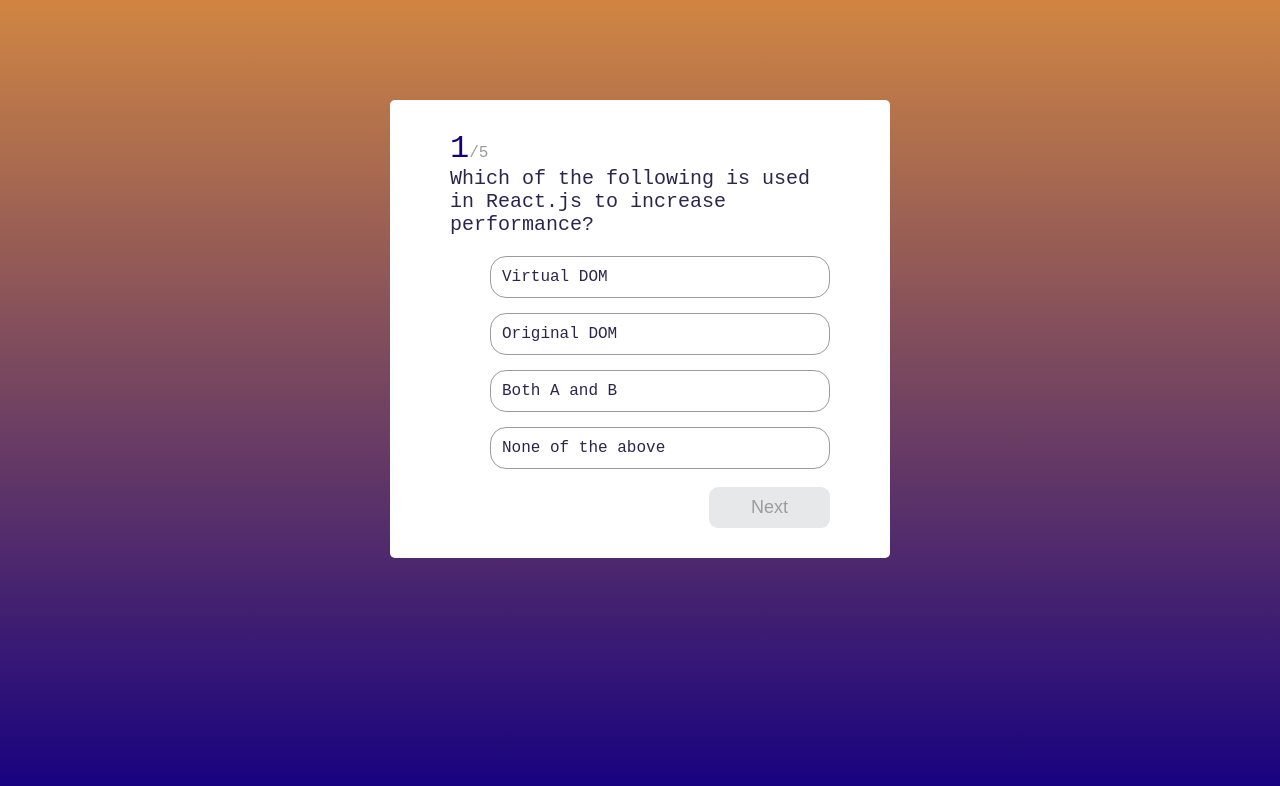
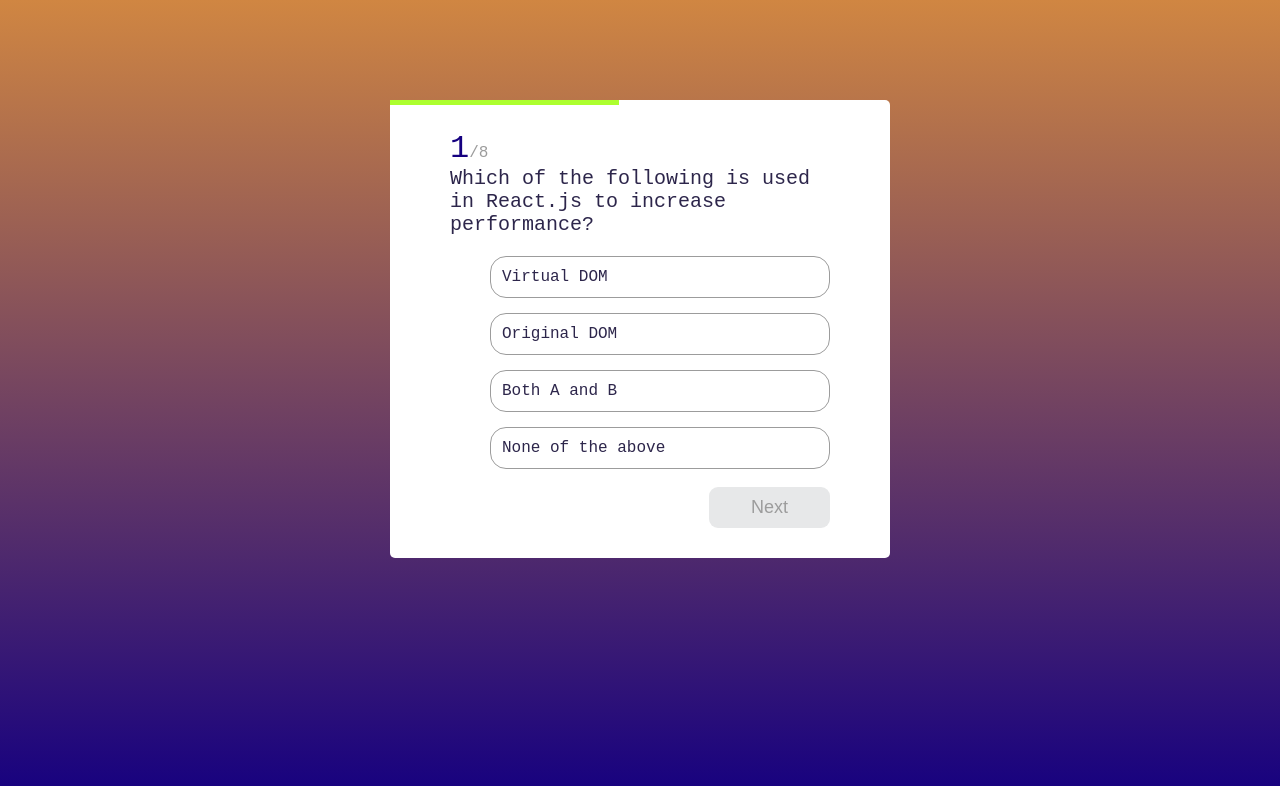
Before and after one commit to Greatmind10/Quiz-App, a React (Vite) app in the folder my-quiz-app/: page / in a window 1280 px wide. Shown: the top 786 px of the page. Built offline with nearby package versions, Linux system fonts and the light colour scheme.

Commit message:
my 4th commit to this project

```diff
--- /dev/null
+++ b/my-quiz-app/src/component/AnswerTimer/AnswerTimer.jsx
@@ -0,0 +1,52 @@
+import "./AnswerTimer.scss"
+import { useEffect, useState, useRef} from "react"
+//useEffect takes two arguements
+//1- the function to be executed, 2-dependency array []
+const AnswerTimer = ({duration, onTimeUp}) => {
+    const[counter, setCounter]= useState(0);
+    const[progressLoad, setProgressLoad]= useState(0);
+const intervalRef= useRef();
+useEffect(()=>{
+intervalRef.current=setInterval(()=>{
+ setCounter((cur)=>cur + 1)
+
+},1000)
+return ()=>clearInterval(intervalRef.current)
+},[]);
+
+useEffect(()=> {
+
+    setProgressLoad(100 *(counter / duration))
+if(counter === duration){
+
+    clearInterval(intervalRef.current)
+    setTimeout (() => {
+onTimeUp();
+
+    },1000)
+}
+
+}, [counter])
+
+
+
+  return (
+    <div className="answer-loaderContainer">
+
+
+
+    <div
+    style={{
+        width:`${progressLoad}%`
+    }}
+
+    className="progress"></div>
+
+
+    </div>
+
+
+)
+}
+
+export default AnswerTimer
--- /dev/null
+++ b/my-quiz-app/src/component/AnswerTimer/AnswerTimer.scss
@@ -0,0 +1,23 @@
+$primary: #150080;
+$accent: #d08642;
+$bg: #ffffff;
+$bg-accent: #e7e8e9;
+$disabled: #9c9c9c;
+$foreground: #2d264b;
+
+.answer-loaderContainer{
+position: absolute;
+top: 0;
+left:0;
+width: 100%;
+border-bottom: 1px solid & $disabled;
+.progress{
+    height:5px;
+    transition-duration: 1s;
+    width: 0 ;
+    background-color: greenyellow;
+    transition-timing-function: linear;
+
+}
+
+}
--- a/my-quiz-app/src/component/Quiz.jsx
+++ b/my-quiz-app/src/component/Quiz.jsx
@@ -1,12 +1,13 @@
 import { useState } from "react";
 import { resultInitialState } from "./constants";
+import AnswerTimer from "./AnswerTimer/AnswerTimer";
 
 const Quiz = ({ questions }) => {
   const [currentquestion, setCurrentQuestion] = useState(0);
   const [answerIdz, setAnswerIdz] = useState(null);
   const [answer, setNewAnswer] = useState(null);
-const [result,setResult]=useState(resultInitialState);
- const[showResult, setShowResult]=useState(false)
+  const [result, setResult] = useState(resultInitialState);
+  const [showResult, setShowResult] = useState(false);
   //line 12 is for displaying the total question asked, length of the question will give us this
   //the answer to each question is displaced as a list with the <ul> tag by mapping through the choices
   const { question, choices, correctAnswer } = questions[currentquestion];
@@ -20,56 +21,67 @@
     }
   };
 
-  const onClickNext=()=>{
+  const onClickNext = () => {
     setAnswerIdz(null);
- setResult((prev)=>
+    setResult((prev) =>
       answer
         ? {
             ...prev,
-score:prev.score + 5,
-correctAnswers:prev.correctAnswers +1,
+            score: prev.score + 5,
+            correctAnswers: prev.correctAnswers + 1,
           }
         : {
             ...prev,
             wrongAnswers: prev.wrongAnswers + 1,
           }
-
     );
-if(currentquestion !== questions.length - 1){
-setCurrentQuestion((prev)=>prev +1);
-
-}else{
+    if (currentquestion !== questions.length - 1) {
+      setCurrentQuestion((prev) => prev + 1);
+    } else {
       setCurrentQuestion(0);
       setShowResult(true);
     }
+  };
+  const onTryAgain = () => {
+    setResult(resultInitialState);
+    setShowResult(false);
+  };
+const handleTimeUp= () =>{
 
-  };
-const onTryAgain= ()=>{
-  setResult(resultInitialState);
-setShowResult(false)
 
 }
+
   return (
     <div className="quiz-container">
-    {!showResult? (<>
+      {!showResult ? (
+        <>
+<AnswerTimer duration={10} onTimeUp={handleTimeUp} />
+
           <span className="active-question-no">{currentquestion + 1}</span>
           <span className="total-questions">/{questions.length}</span>
           <h2>{question}</h2>
           <ul>
             {choices.map((answer, index) => (
-          <li onClick={() => onAnswerClick(answer, index)} key={answer}
-            className= {answerIdz === index ? "selected-answer" : null}
+              <li
+                onClick={() => onAnswerClick(answer, index)}
+                key={answer}
+                className={answerIdz === index ? "selected-answer" : null}
               >
                 {answer}
               </li>
             ))}
           </ul>
           <div className="footer">
-<button onClick={onClickNext}disabled ={answerIdz === null}>
-    {currentquestion === questions.length - 1 ? 'finish':'Next'}
+            <button onClick={onClickNext} disabled={answerIdz === null}>
+              {currentquestion === questions.length - 1 ? "finish" : "Next"}
             </button>
+
           </div>
-    </>) : <div className="result">
+
+
+        </>
+      ) : (
+        <div className="result">
           <h3>Result</h3>
           <p>
             Total Question:<span>{questions.length}</span>
@@ -85,11 +97,19 @@
           </p>
           <button
             onClick={onTryAgain}
-style={{backgroundColor:"red",color:"white",border:"none",height:"30px",borderRadius:"5px"}}>Try Again</button>
-      </div>}
-
+            style={{
+              backgroundColor: "red",
+              color: "white",
+              border: "none",
+              height: "30px",
+              borderRadius: "5px",
+            }}
+          >
+            Try Again
+          </button>
+        </div>
+      )}
     </div>
   );
-
-}
+};
 export default Quiz;
--- a/my-quiz-app/src/component/constants.js
+++ b/my-quiz-app/src/component/constants.js
@@ -47,12 +47,35 @@
       type: "MCQs",
       correctAnswer: "JavaScript compiler",
     },
+    {
+      question: "Which artist painted the famous painting 'The Starry Night'?",
+      choices: [
+        "Vincent van Gogh",
+        "Pablo Picasso",
+        "Claude Monet",
+        "Johannes Vermeer",
+      ],
+      type: "MCQs",
+      correctAnswer: "Vincent van Gogh",
+    },
+    {
+      question: "What is the chemical symbol for copper?",
+      choices: ["Cu", "Zn", "Ag", "Au"],
+      correctAnswer: "A",
+    },
+
+    {
+      type: "MCQs",
+      question:
+        "Which of the following planets in our solar system is no longer considered a planet, but a dwarf planet?",
+      choices: ["Mars", "Venus", "Pluto", "Neptune"],
+      correctAnswer: "Pluto",
+    },
   ],
 };
 
-
-  export const resultInitialState={
-score:0,
-correctAnswers:0,
-wrongAnswers:0,
+export const resultInitialState = {
+  score: 0,
+  correctAnswers: 0,
+  wrongAnswers: 0,
 };
--- a/my-quiz-app/src/index.scss
+++ b/my-quiz-app/src/index.scss
@@ -1,117 +1,128 @@
-$primary:#150080;
- $accent:#d08642;
- $bg:#ffffff;
- $bg-accent:#e7e8e9;
- $disabled:#9c9c9c;
+$primary: #150080;
+$accent: #d08642;
+$bg: #ffffff;
+$bg-accent: #e7e8e9;
+$disabled: #9c9c9c;
 $foreground: #2d264b;
 
- body{
-    font-family:monospace;
-    background: linear-gradient(0deg, $primary 0.03%, $accent );
-     color:$foreground;
-     display:flex;
+body {
+  font-family: monospace;
+  background: linear-gradient(0deg, $primary 0.03%, $accent);
+  color: $foreground;
+  display: flex;
   justify-content: center;
-     margin:0 auto;
-     padding:0 30px;
-     height:100vh;
-
+  margin: 0 auto;
+  padding: 0 30px;
+  height: 100vh;
 }
 
 .quiz-container {
-width:500px;
+  width: 500px;
   background: $bg;
   border-radius: 5px;
   margin-top: 100px;
   padding: 30px 60px;
   box-sizing: border-box;
-
+position: relative;
 }
 //you can as well nest this if you want, it is allowed in sass
-.active-question-no{
-
-font-size:32px;
+.active-question-no {
+  font-size: 32px;
   font-weight: 500;
-color:$primary
-
-};
-
-.total-questions{
-font-size:16px;
-font-weight:500;
-color:$disabled;
-
-}
-h2{
-font-size:20px;
-font-weight:400;
-margin:0;
+  color: $primary;
 }
 
-ul{
-margin-top:20px;
+.total-questions {
+  font-size: 16px;
+  font-weight: 500;
+  color: $disabled;
+}
+h2 {
+  font-size: 20px;
+  font-weight: 400;
+  margin: 0;
+}
+
+ul {
+  margin-top: 20px;
   margin: left -40px;
 
-li{
+  li {
     text-decoration: none;
-    list-style:none;
-    color:$foreground;
+    list-style: none;
+    color: $foreground;
     font-size: 16px;
-    border:1px solid $disabled;
+    border: 1px solid $disabled;
     border-radius: 16px;
     padding: 11px;
     margin-top: 15px;
-    cursor:pointer;
+    cursor: pointer;
   }
-.selected-answer{
-    background-color:green;
-    border:1px solid $accent;
+  .selected-answer {
+    background-color: green;
+    border: 1px solid $accent;
     color: $bg;
   }
-
 }
 
-.footer{
-    display:flex ;
+.footer {
+  display: flex;
   justify-content: flex-end;
-
+gap: 4rem;
   button{
-background:#003554;
+    background: #003554;
     border-radius: 9px;
     font-size: 18px;
     color: $bg;
     padding: 10px 42px;
     outline: none;
-border:none;
+    border: none;
     margin-top: 5px;
     cursor: pointer;
 
+    &:disabled {
+      background-color: $bg-accent;
+      color: $disabled;
+      cursor: not-allowed;
+    }
+  }
+}
+.result {
+  text-align: center;
+}
+h3 {
+  font-size: 24px;
+  letter-spacing: 1.5px;
+  text-align: centre;
+}
 
-&:disabled{
+p {
+  font-size: 12px;
+  font-weight: 500;
+  color: navy;
+}
+
+span {
+  color: $primary;
+  font-size: 22px;
+}
+
+
+.prev-btn{
+  background: #003554;
+  border-radius: 9px;
+  font-size: 18px;
+  color: $bg;
+  padding: 10px 42px;
+  outline: none;
+  border: none;
+  margin-top: 5px;
+  cursor: pointer;
+
+  &:disabled {
     background-color: $bg-accent;
-    color:$disabled;
+    color: $disabled;
     cursor: not-allowed;
   }
 
 }
-
-}
-.result{
-    text-align:center;
-}
-h3{
-    font-size: 24px;
-    letter-spacing: 1.5px;
-    text-align:centre;
-
-}
-
-p{
-    font-size: 12px;
-    font-weight:500;
-    color:navy
-}
-
-span{
-    color:$primary;
-    font-size: 22px;
-}
```
Lines whose indentation alone changed are shown as unchanged.
